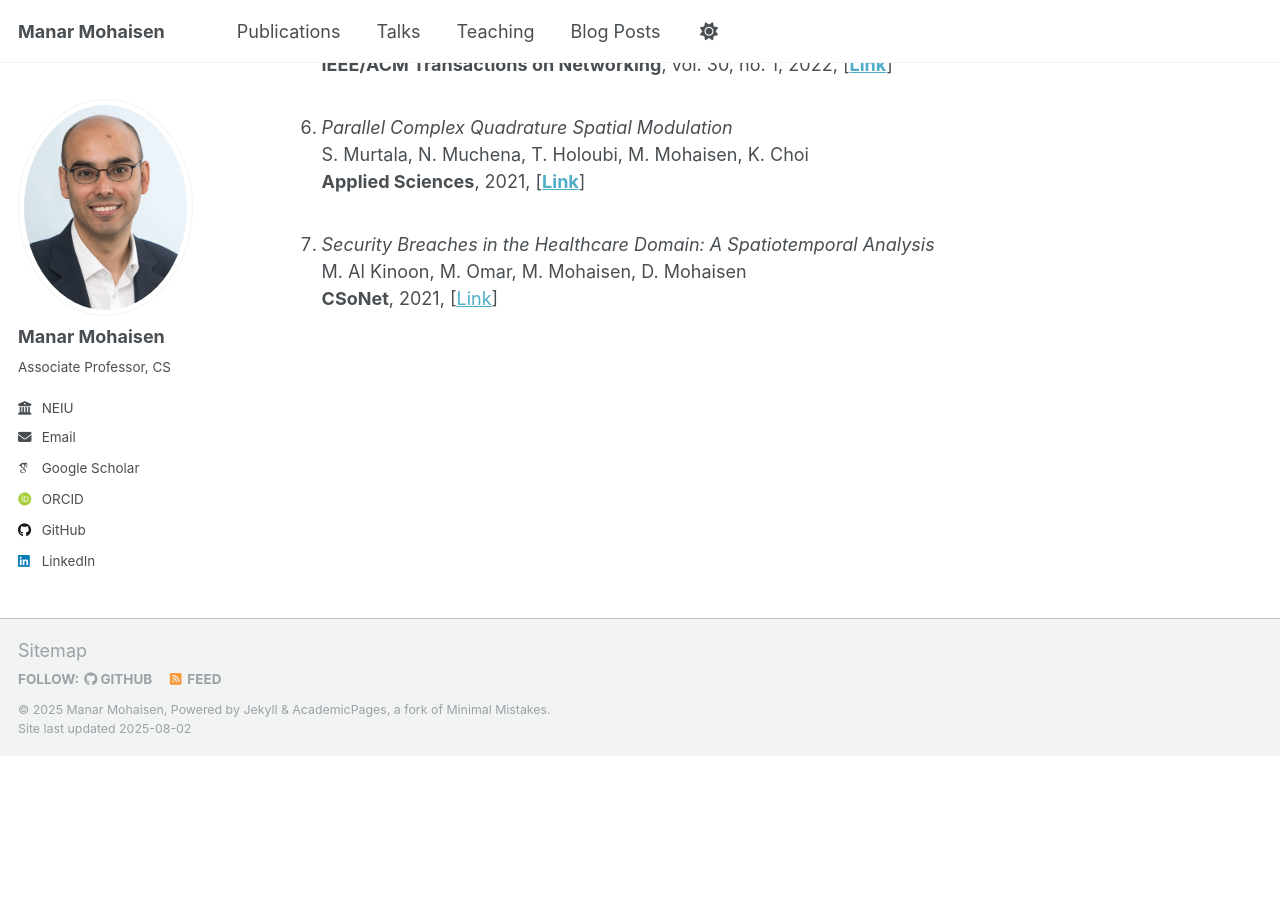
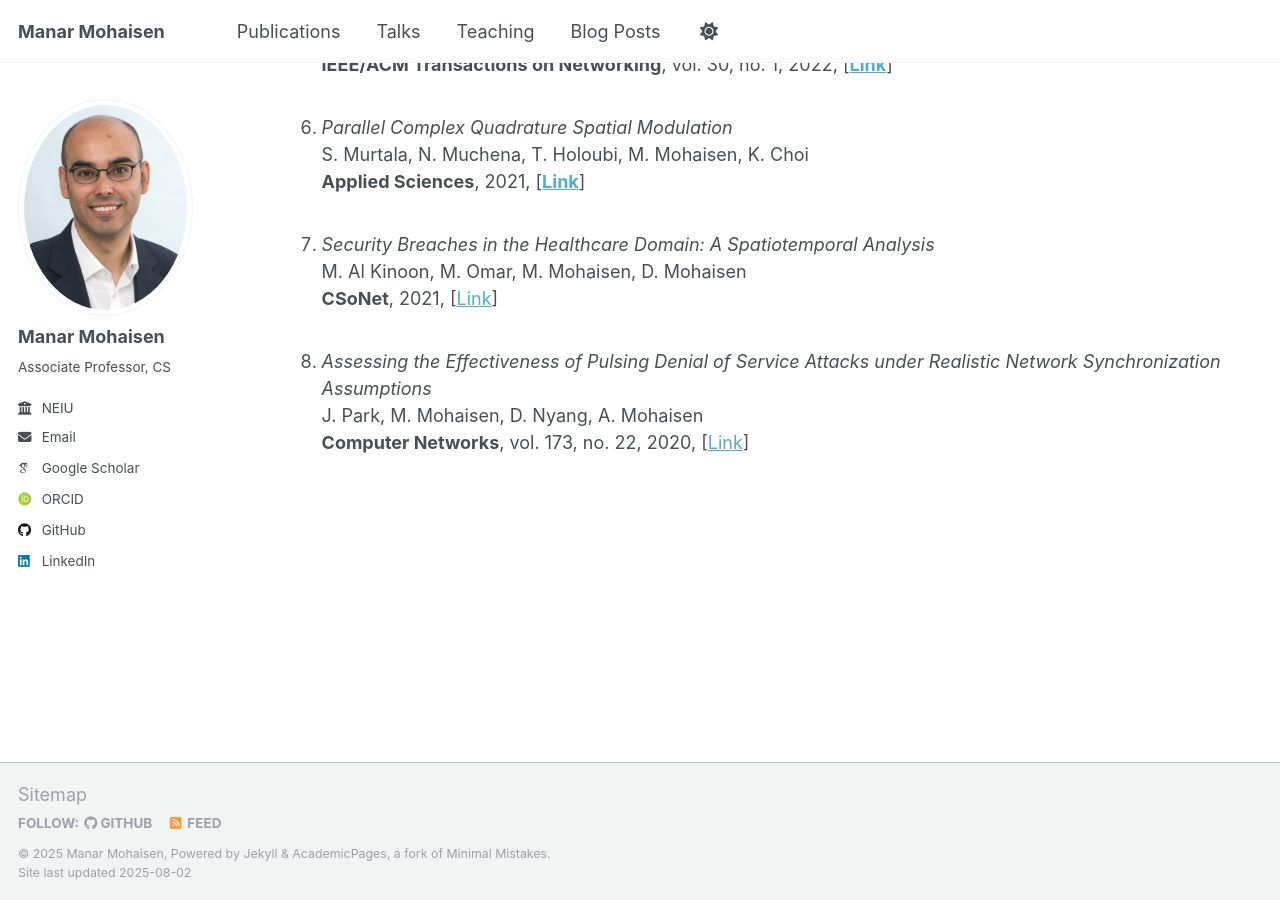
Before and after one commit to manarmohaisen/manarmohaisen.github.io, a Jekyll site: the page built from _pages/publications.html, in a window 1280 px wide and 900 px high, scrolled down 616 px. Built offline with Jekyll 4.4.1, drawn with Linux system fonts in a browser that asks for light colours; some web fonts are replaced; a script that is not in the unit is left out; before the commit the page ends 1372 px from its top, so only the background shows below that.

Commit message:
Update publications.html

```diff
--- a/_pages/publications.html
+++ b/_pages/publications.html
@@ -63,6 +63,13 @@ author_profile: true
     <strong>CSoNet</strong>, 2021, [<a https://link.springer.com/chapter/10.1007/978-3-030-91434-9_16" target="_blank">Link</a>]
   </li>
   <br>
+
+  <li>
+    <em>Assessing the Effectiveness of Pulsing Denial of Service Attacks under Realistic Network Synchronization Assumptions</em><br>
+    J. Park, M. Mohaisen, D. Nyang, A. Mohaisen <br>
+    <strong>Computer Networks</strong>, vol. 173, no. 22, 2020, [<a https://www.sciencedirect.com/science/article/abs/pii/S1389128619313118?via%3Dihub" target="_blank">Link</a>]
+  </li>
+  <br>
 </ol>
 
 <!-- {% include base_path %}
```
